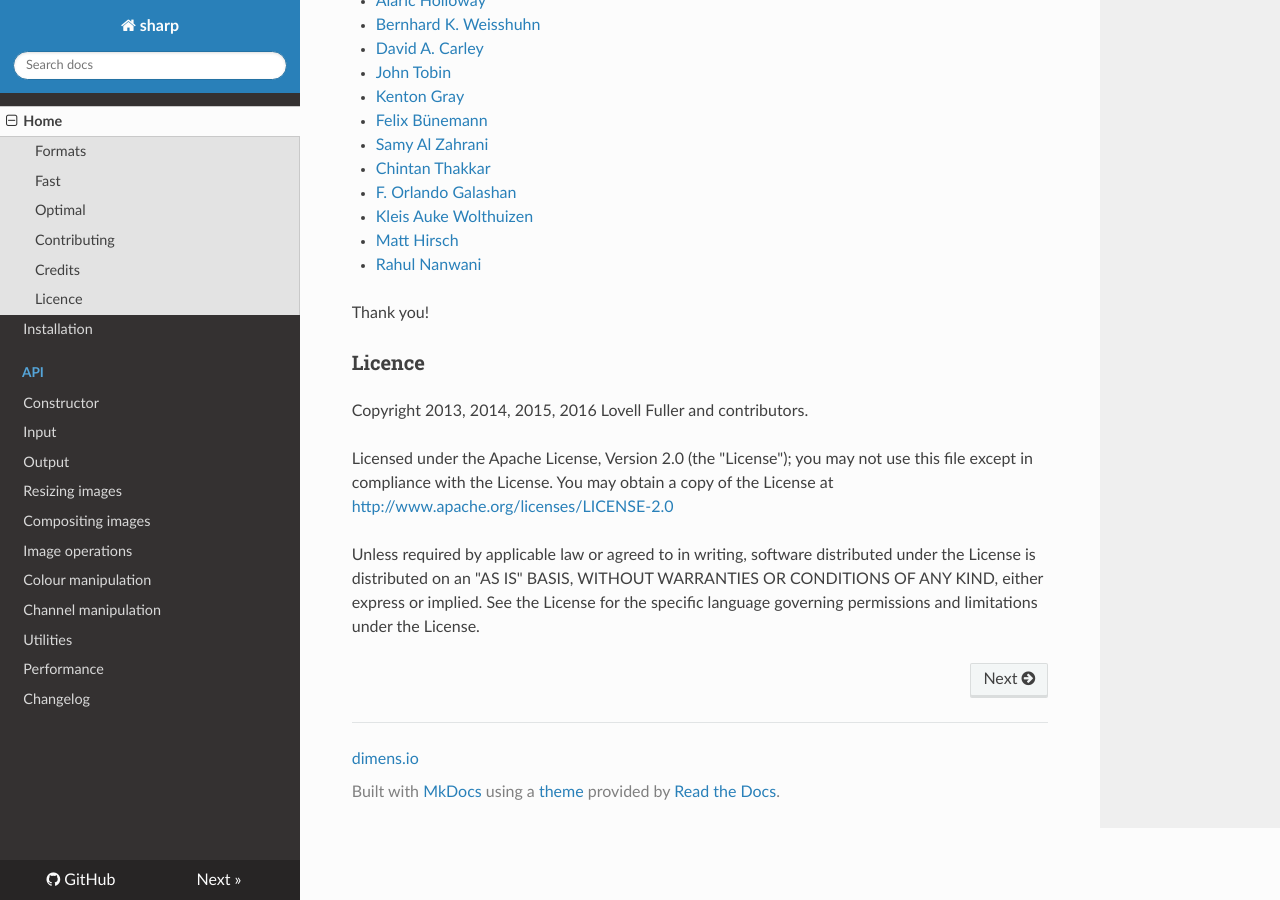
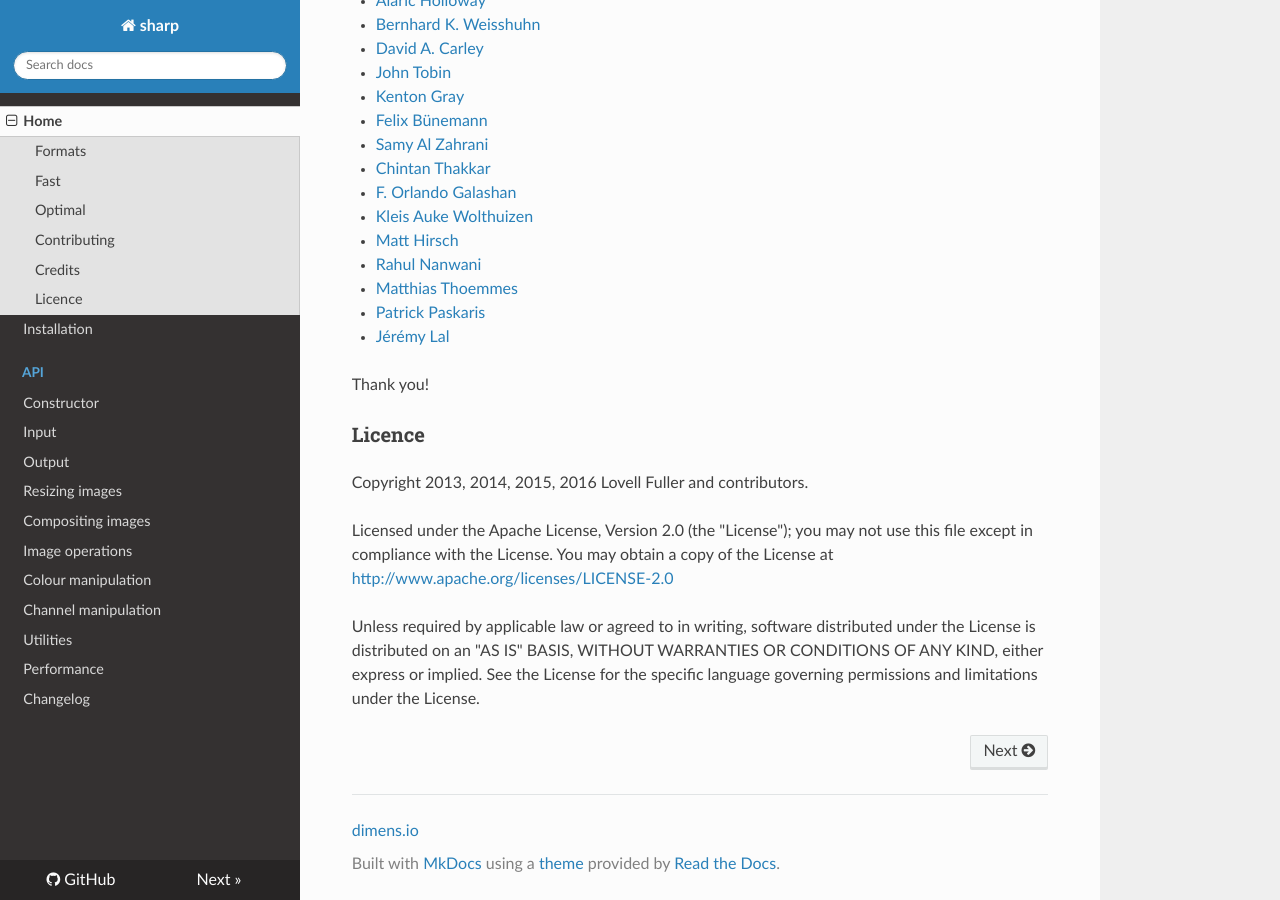
Before and after one commit to webgurucan/node-image-handler, an MkDocs documentation site: the page built from docs/index.md, in a window 1280 px wide and 900 px high, scrolled down 1885 px. Built offline with MkDocs 1.6.1, drawn with Linux system fonts in a browser that asks for light colours; nearby versions of some CDN libraries; old or Windows-style settings are respelled for this version of MkDocs.

```diff
--- a/docs/index.md
+++ b/docs/index.md
@@ -94,6 +94,9 @@ the help and code contributions of the following people:
 * [Kleis Auke Wolthuizen](https://github.com/kleisauke)
 * [Matt Hirsch](https://github.com/mhirsch)
 * [Rahul Nanwani](https://github.com/rnanwani)
+* [Matthias Thoemmes](https://github.com/cmtt)
+* [Patrick Paskaris](https://github.com/ppaskaris)
+* [Jérémy Lal](https://github.com/kapouer)
 
 Thank you!
 
--- a/package.json
+++ b/package.json
@@ -29,7 +29,8 @@
     "Kleis Auke Wolthuizen <info@kleisauke.nl>",
     "Matt Hirsch <mhirsch@media.mit.edu>",
     "Matthias Thoemmes <thoemmes@gmail.com>",
-    "Patrick Paskaris <patrick@paskaris.gr>"
+    "Patrick Paskaris <patrick@paskaris.gr>",
+    "Jérémy Lal <kapouer@melix.org>"
   ],
   "scripts": {
     "clean": "rm -rf node_modules/ build/ vendor/ coverage/ test/fixtures/output.*",
```
Also changed, not shown: README.md (+1 -1 lines).
